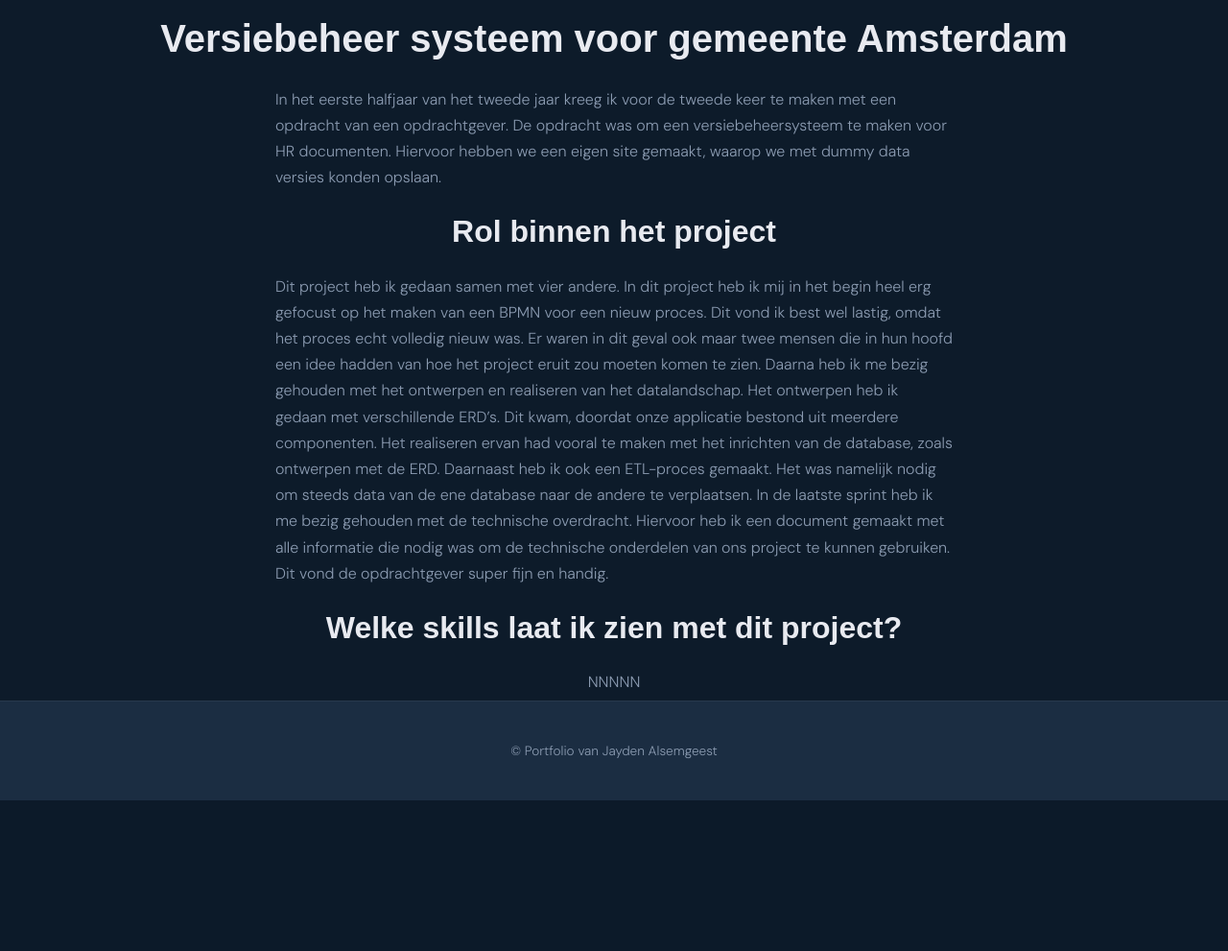
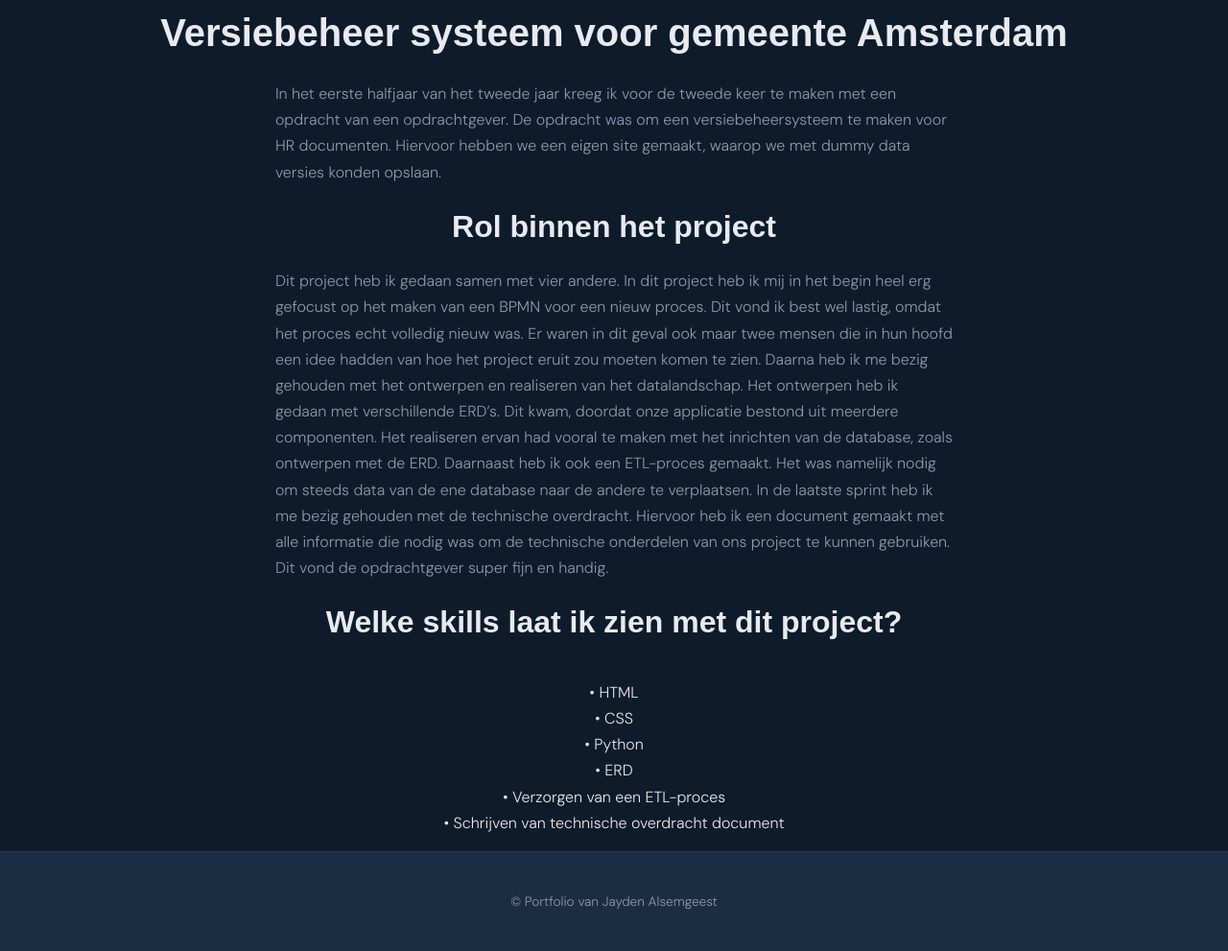
Before and after one commit to Jaydenalsemgeest/JaydenAlsemgeest.github.io, a Flask app: page /gemeenteamsterdam in a window 1280 px wide. Shown: the part 70-1061 px from the top of the page at 96% size. Before the commit the page ends 904 px from the top, so only its background shows below. Run offline with Flask 3, Linux system fonts and the light colour scheme.

Commit message:
Lijsten met skills toegevoegd en de css aangepast zodat de bullets en de tekst in het midden van het scherm staan

```diff
--- a/Portfolio/static/css/style.css
+++ b/Portfolio/static/css/style.css
@@ -596,3 +596,17 @@ h1, h2, h3, h4, h5, h6 {
   height: 100%;
   padding: 0.75rem;
 }
+.skills {
+  display: flex;
+  justify-content: center;
+  width: 100%;
+}
+.skills ul {
+  display: inline-block;
+  text-align: center;
+  list-style: none;
+}
+
+.skills ul li::before {
+  content: "• ";
+}
--- a/Portfolio/templates/gemeenteamsterdam.html
+++ b/Portfolio/templates/gemeenteamsterdam.html
@@ -34,8 +34,18 @@
             Dit vond de opdrachtgever super fijn en handig.
         </p>
         <h2>Welke skills laat ik zien met dit project?</h2>
-        <p>NNNNN</p>
-
+        <p>
+            <div class="skills">
+                <ul>
+                    <li>HTML</li>
+                    <li>CSS</li>
+                    <li>Python</li>
+                    <li>ERD</li>
+                    <li>Verzorgen van een ETL-proces</li>
+                    <li>Schrijven van technische overdracht document</li>
+                </ul>
+            </div>
+        </p>
     </main>
 
     <footer>
```
Also changed, not shown: Portfolio/templates/abnamro.html (+12 -2 lines), Portfolio/templates/darktech.html (+9 -2 lines), Portfolio/templates/dokkie.html (+9 -1 lines), Portfolio/templates/shapecheck.html (+11 -2 lines).
